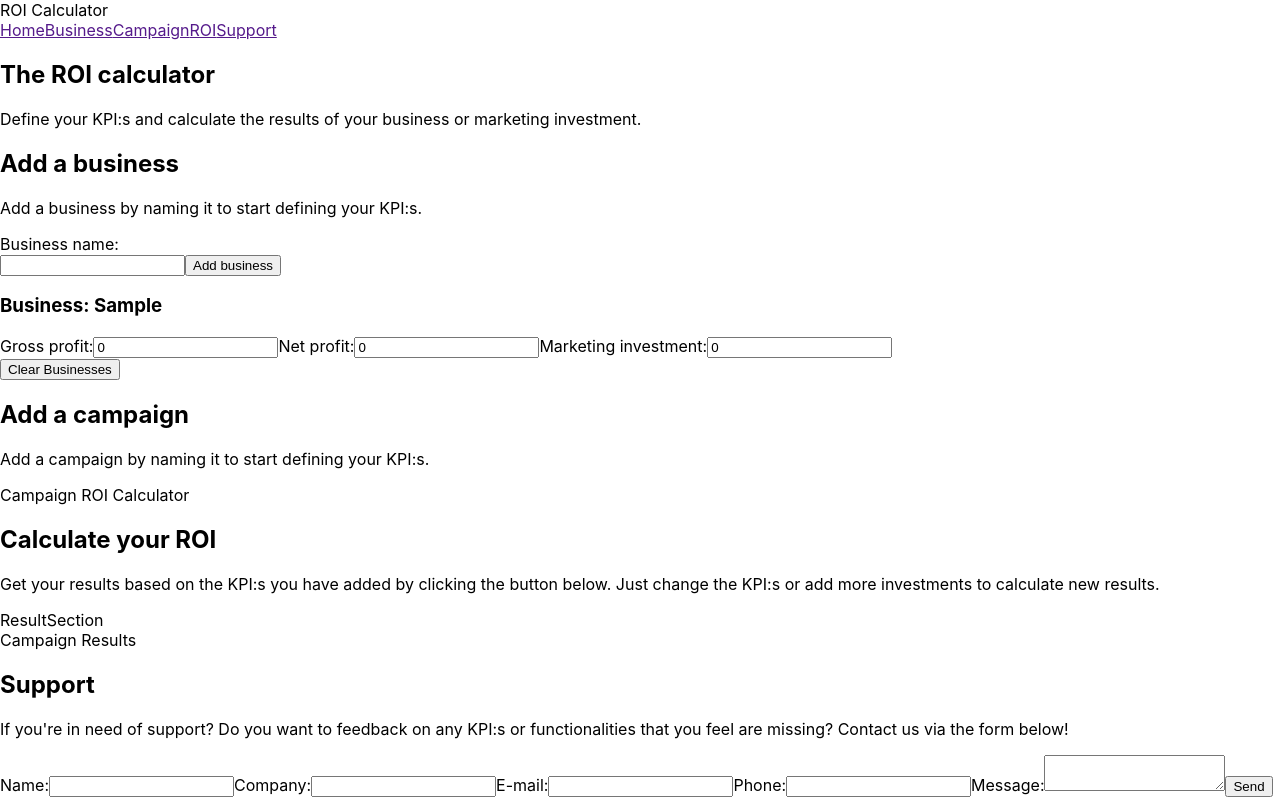
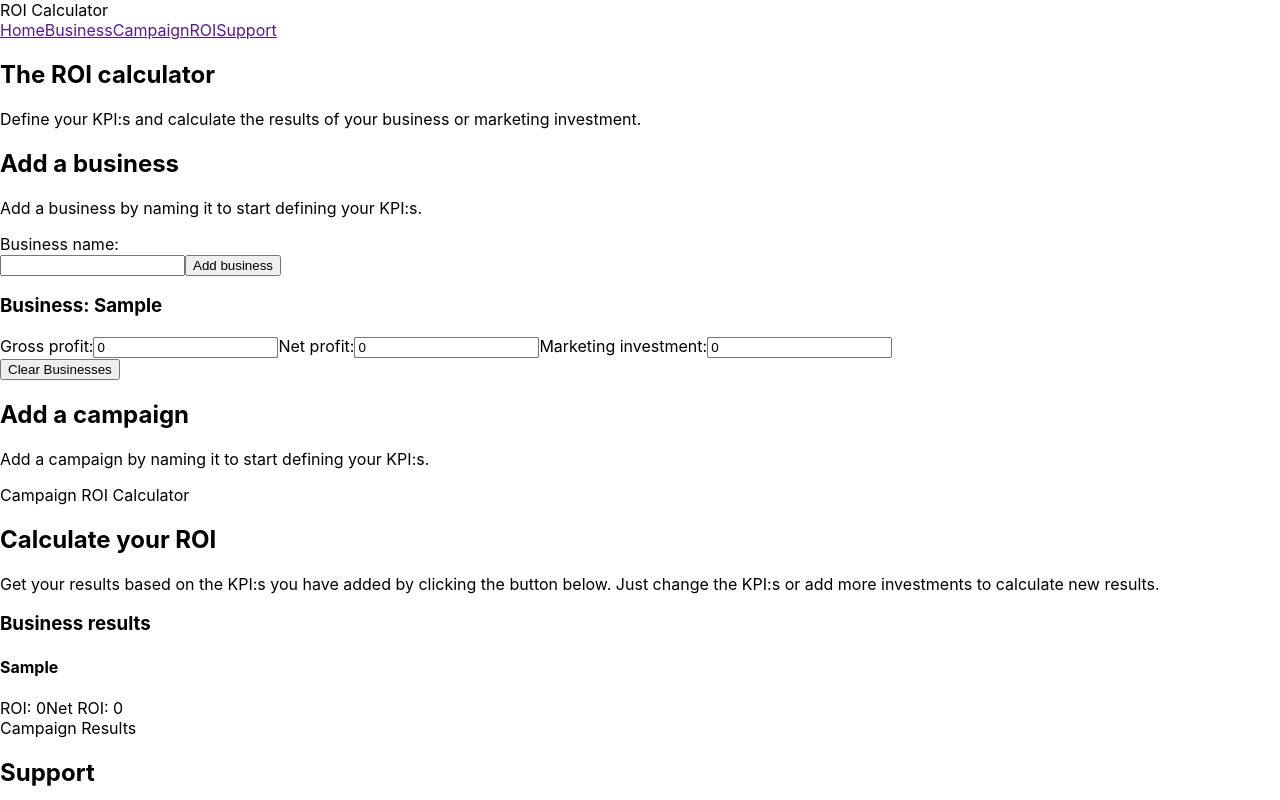
Before and after one commit to robinwesterback/deploy-react-app, a React (Create React App) app: page / in a window 1280 px wide. Both pictures are taken after typing "Sample" into the empty fields and a click on the button "Add business". Shown: the top 800 px of the page. Built offline with nearby package versions, Linux system fonts and the light colour scheme.

Commit message:
Add ResultSection to App.jsx

```diff
--- a/src/App.jsx
+++ b/src/App.jsx
@@ -42,7 +42,10 @@ function App() {
             </p>
 
             <div>
-              ResultSection
+              {businessResults.length > 0 &&
+                <ResultSection
+                  title="Business results"
+                  results={businessResults} />}
             </div>
 
             <div>
@@ -85,4 +88,19 @@ function App() {
   );
 }
 
+const ResultSection = ({title, results}) => (
+  <div>
+    <h3>{title}</h3>
+
+    {results.map((item, i) => (
+      <div key={i}>
+        <h4>{item.name}</h4>
+
+        <span>ROI: {item.result.roi}</span>
+        <span>Net ROI: {item.result.netRoi}</span>
+      </div>
+    ))}
+  </div>
+)
+
 export default App;
```
